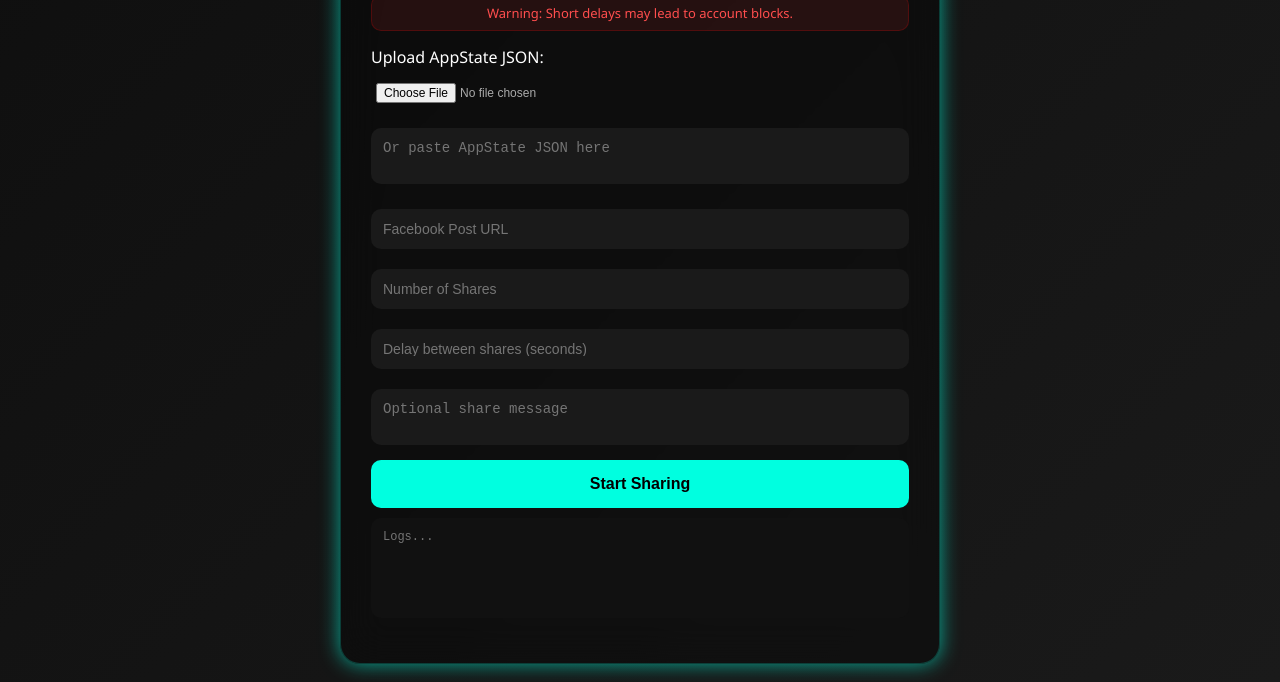
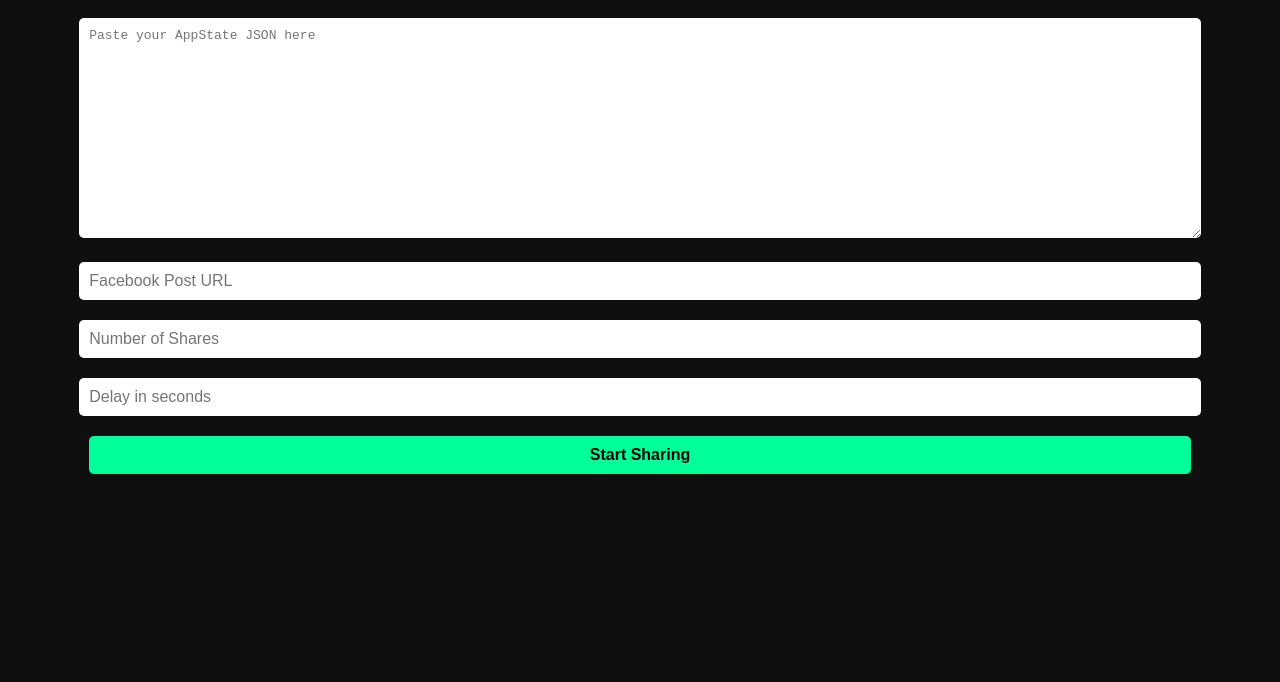
Before and after one commit to LUFFY-XDX/Facebookkkk-sharee, a website: page public/index.html in a window 1280 px wide. Shown: the part 118-800 px from the top of the page. Drawn offline with Linux system fonts and the light colour scheme.

Commit message:
Update index.html

```diff
--- a/public/index.html
+++ b/public/index.html
@@ -1,170 +1,68 @@
 <!DOCTYPE html>
-<html lang="en">
+<html>
 <head>
-  <meta charset="UTF-8" />
-  <meta name="viewport" content="width=device-width, initial-scale=1.0"/>
-  <title>Facebook Auto Share</title>
+  <title>FB Auto Share</title>
   <style>
-    * {
-      box-sizing: border-box;
+    body {
+      background: #0f0f0f;
+      color: white;
+      font-family: Arial, sans-serif;
+      text-align: center;
+      padding: 20px;
     }
-
-    body {
-      margin: 0;
-      padding: 0;
-      background: linear-gradient(135deg, #0f0f0f, #1a1a1a);
-      font-family: 'Segoe UI', sans-serif;
-      color: #fff;
-      display: flex;
-      align-items: center;
-      justify-content: center;
-      min-height: 100vh;
+    input, textarea, button {
+      width: 90%;
+      margin: 10px 0;
+      padding: 10px;
+      font-size: 1em;
+      border: none;
+      border-radius: 5px;
     }
-
-    .container {
-      background: rgba(0, 0, 0, 0.3);
-      border: 1px solid rgba(0, 255, 224, 0.2);
-      backdrop-filter: blur(20px);
-      box-shadow: 0 0 20px #00ffe0a1;
-      padding: 30px;
-      border-radius: 20px;
-      max-width: 600px;
-      width: 100%;
-      animation: fadeIn 1s ease;
-    }
-
-    @keyframes fadeIn {
-      from { opacity: 0; transform: scale(0.95); }
-      to { opacity: 1; transform: scale(1); }
-    }
-
-    h2 {
-      text-align: center;
-      color: #00ffe0;
-      margin-bottom: 10px;
-    }
-
-    .warning {
-      background: rgba(255, 50, 50, 0.1);
-      border: 1px solid rgba(255, 0, 0, 0.2);
-      color: #ff4e4e;
-      padding: 8px;
-      border-radius: 10px;
-      font-size: 13px;
-      text-align: center;
-      margin-bottom: 15px;
-    }
-
-    textarea, input {
-      width: 100%;
-      padding: 12px;
-      margin: 10px 0;
-      border: none;
-      border-radius: 10px;
-      background: #1a1a1a;
-      color: #00ffe0;
-      font-size: 14px;
-      resize: none;
-    }
-
-    textarea#logs {
-      height: 100px;
-      background: #111;
-      color: #0f0;
-      font-size: 12px;
-    }
-
-    input[type="file"] {
-      color: #aaa;
-      font-size: 12px;
-      padding: 5px;
-      background: transparent;
-      border: none;
-    }
-
     button {
-      width: 100%;
-      padding: 15px;
-      background: #00ffe0;
+      background: #00ff99;
       color: #000;
       font-weight: bold;
-      font-size: 16px;
-      border: none;
-      border-radius: 10px;
       cursor: pointer;
-      transition: 0.3s ease;
     }
-
-    button:hover {
-      background: #00e6c7;
+    textarea {
+      height: 200px;
     }
-
+    .notice {
+      font-size: 0.9em;
+      color: red;
+    }
   </style>
 </head>
 <body>
-  <div class="container">
-    <h2>Facebook Auto Share</h2>
-    <div class="warning">Warning: Short delays may lead to account blocks.</div>
-
-    <label for="fileInput">Upload AppState JSON:</label>
-    <input type="file" id="fileInput" accept=".json" />
-    <textarea id="appstate" placeholder="Or paste AppState JSON here"></textarea>
-
-    <input type="text" id="postUrl" placeholder="Facebook Post URL" />
-    <input type="number" id="amount" placeholder="Number of Shares" />
-    <input type="number" id="delay" placeholder="Delay between shares (seconds)" />
-    <textarea id="message" placeholder="Optional share message"></textarea>
-
-    <button onclick="sharePost()">Start Sharing</button>
-    <textarea id="logs" readonly placeholder="Logs..."></textarea>
-  </div>
+  <h2>Facebook Post Auto Share</h2>
+  <p class="notice">Short delay may cause account block!</p>
+  <textarea id="appstate" placeholder="Paste your AppState JSON here"></textarea><br>
+  <input type="text" id="postUrl" placeholder="Facebook Post URL"><br>
+  <input type="number" id="count" placeholder="Number of Shares"><br>
+  <input type="number" id="delay" placeholder="Delay in seconds"><br>
+  <button onclick="share()">Start Sharing</button>
+  <p id="status"></p>
 
   <script>
-    let logBox = document.getElementById("logs");
-
-    document.getElementById("fileInput").addEventListener("change", function(event) {
-      const file = event.target.files[0];
-      const reader = new FileReader();
-      reader.onload = function(e) {
-        document.getElementById("appstate").value = e.target.result;
-      };
-      if (file) reader.readAsText(file);
-    });
-
-    function log(msg) {
-      logBox.value += msg + "\n";
-      logBox.scrollTop = logBox.scrollHeight;
-    }
-
-    async function sharePost() {
-      const appstate = document.getElementById("appstate").value;
-      const postUrl = document.getElementById("postUrl").value;
-      const amount = parseInt(document.getElementById("amount").value);
-      const delay = parseInt(document.getElementById("delay").value);
-      const message = document.getElementById("message").value;
-
-      if (!appstate || !postUrl || !amount || !delay) {
-        alert("Please fill in all fields.");
-        return;
-      }
-
-      logBox.value = "Sending request to backend...\n";
-
-      try {
-        const response = await fetch("/api/share", {
-          method: "POST",
-          headers: { "Content-Type": "application/json" },
-          body: JSON.stringify({
-            appstate: JSON.parse(appstate),
-            postUrl, amount, delay, message
-          })
-        });
-
-        const result = await response.json();
-        log(result.message || "Done.");
-      } catch (error) {
-        log("Error: " + error.message);
-      }
+    function share() {
+      document.getElementById('status').innerText = 'Sending request to backend...';
+      fetch('/share', {
+        method: 'POST',
+        headers: { 'Content-Type': 'application/json' },
+        body: JSON.stringify({
+          appState: JSON.parse(document.getElementById('appstate').value),
+          postUrl: document.getElementById('postUrl').value,
+          count: parseInt(document.getElementById('count').value),
+          delay: parseInt(document.getElementById('delay').value)
+        })
+      })
+      .then(response => response.json())
+      .then(data => {
+        document.getElementById('status').innerText = data.message;
+      })
+      .catch(error => {
+        document.getElementById('status').innerText = 'Error: ' + error.message;
+      });
     }
   </script>
 </body>
```
